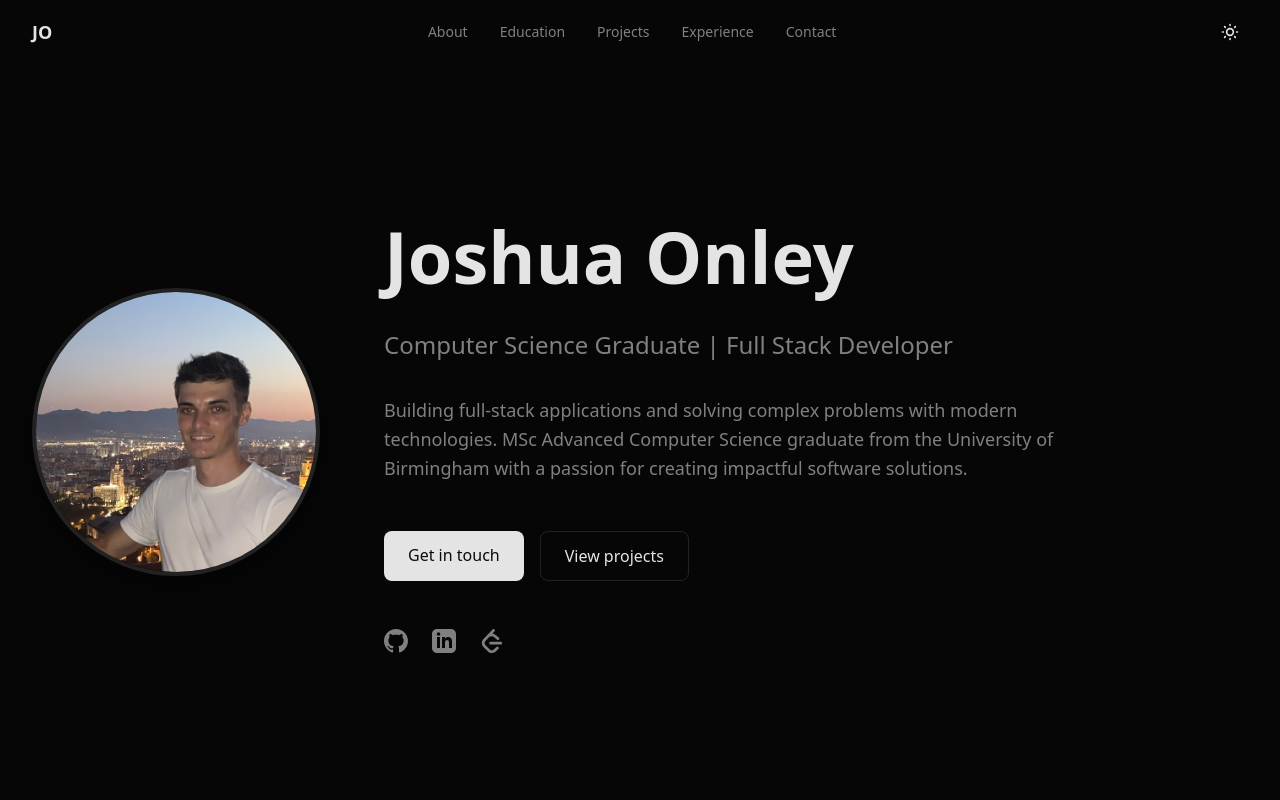
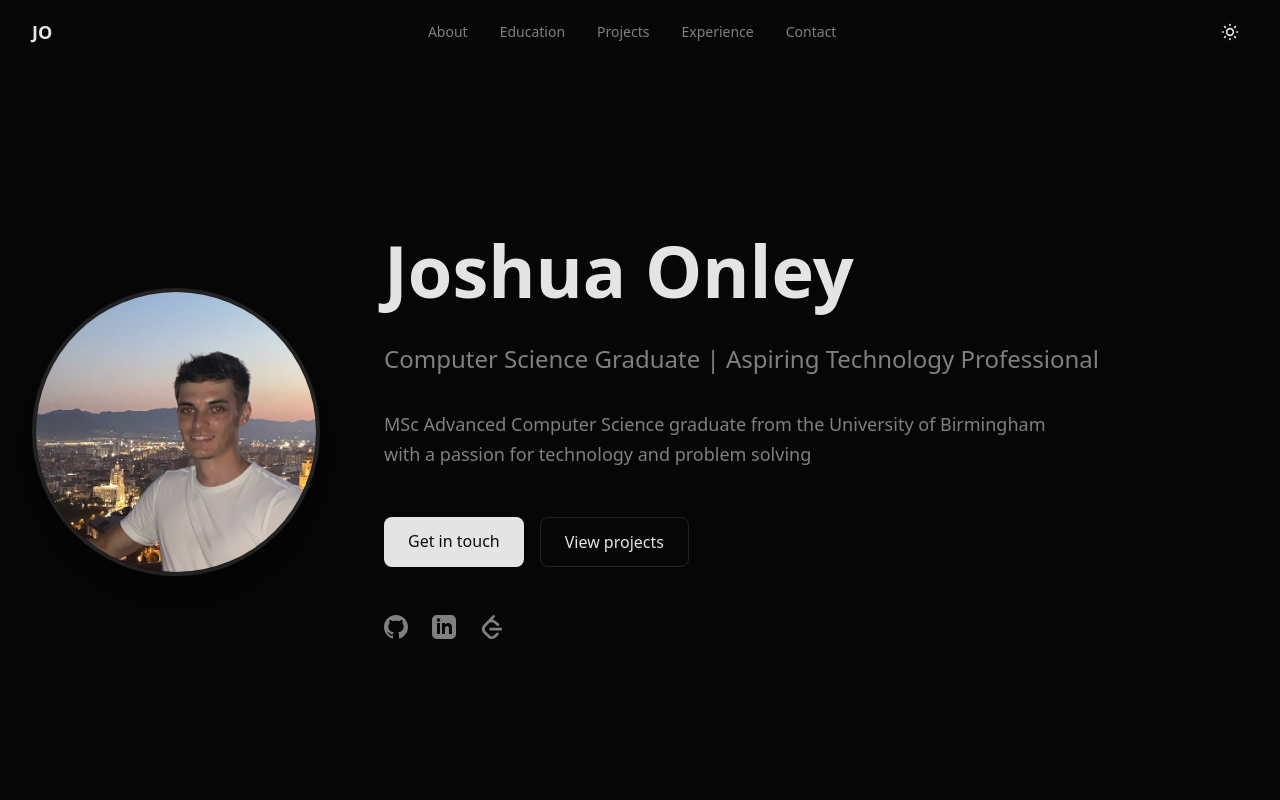
Before and after one commit to Joshua-Onley/portfolio, a React (Vite) app: page / in a window 1280 px wide. Shown: the top 800 px of the page. Built offline with nearby package versions, Linux system fonts and the light colour scheme.

Commit message:
update hero and contact me sections

```diff
--- a/src/components/Contact.tsx
+++ b/src/components/Contact.tsx
@@ -5,7 +5,7 @@ export default function Contact() {
           <div className="max-w-3xl mx-auto text-center">
             <h2 className="text-3xl md:text-4xl font-bold mb-6">Get In Touch</h2>
             <p className="text-lg text-muted-foreground mb-12 leading-relaxed">
-              I'm currently seeking graduate scheme opportunities in software engineering. If you'd like to discuss
+              I'm currently seeking graduate roles in technology. If you'd like to discuss
               potential opportunities or have any questions, feel free to reach out.
             </p>
 
--- a/src/components/Hero.tsx
+++ b/src/components/Hero.tsx
@@ -16,11 +16,11 @@ export default function Hero() {
 
             <div className="max-w-3xl">
               <h1 className="text-5xl md:text-7xl font-bold mb-6 text-balance leading-tight">Joshua Onley</h1>
-              <p className="text-xl md:text-2xl text-muted-foreground mb-8 leading-relaxed">Computer Science Graduate | Full Stack Developer</p>
+              <p className="text-xl md:text-2xl text-muted-foreground mb-8 leading-relaxed">Computer Science Graduate | Aspiring Technology Professional</p>
               <p className="text-lg text-muted-foreground mb-12 leading-relaxed max-w-2xl">
-                Building full-stack applications and solving complex problems with modern technologies. MSc Advanced
-                Computer Science graduate from the University of Birmingham with a passion for creating impactful software
-                solutions.
+                MSc Advanced
+                Computer Science graduate from the University of Birmingham with a passion for technology and problem solving
+
               </p>
 
               <div className="flex flex-wrap gap-4">
```
